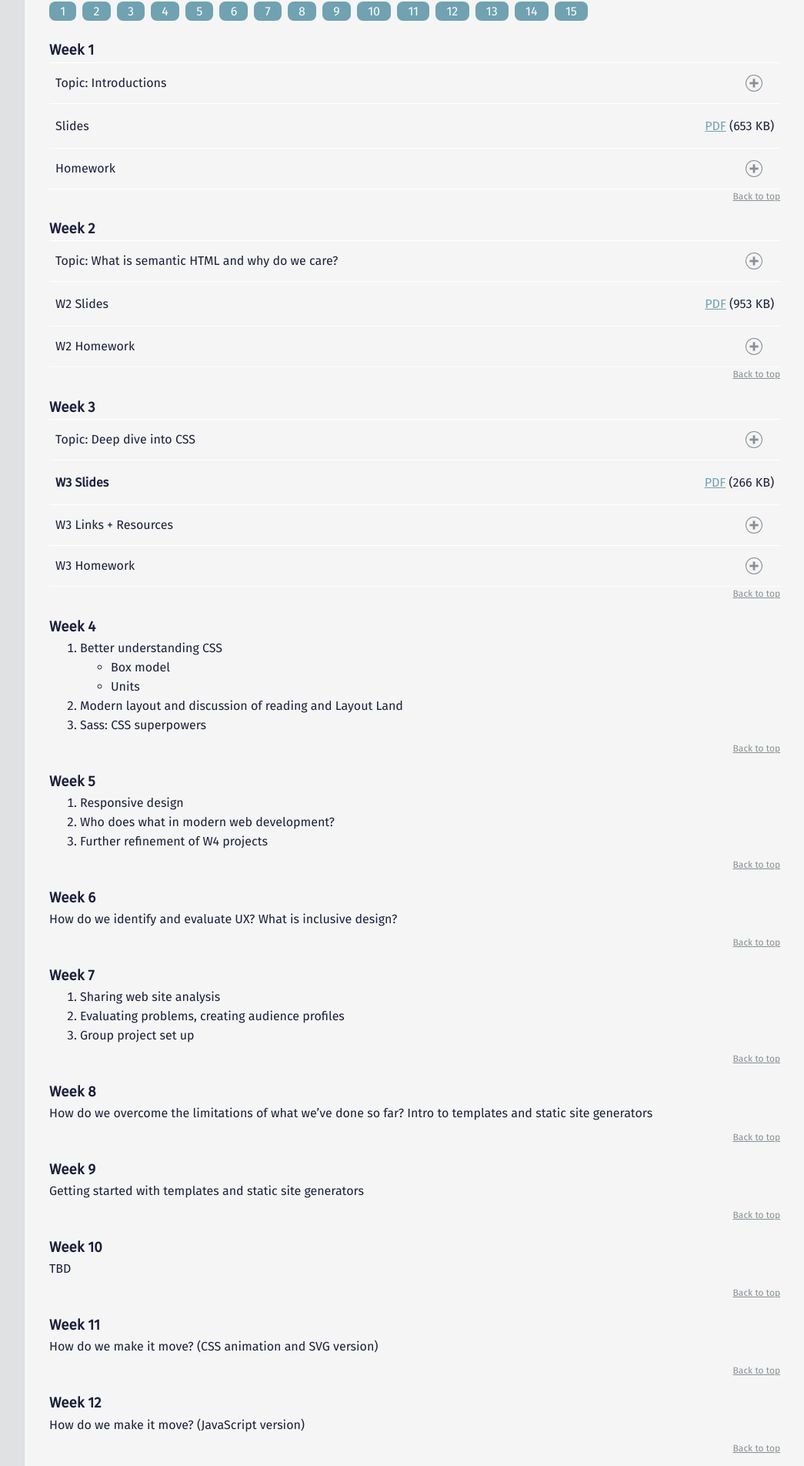
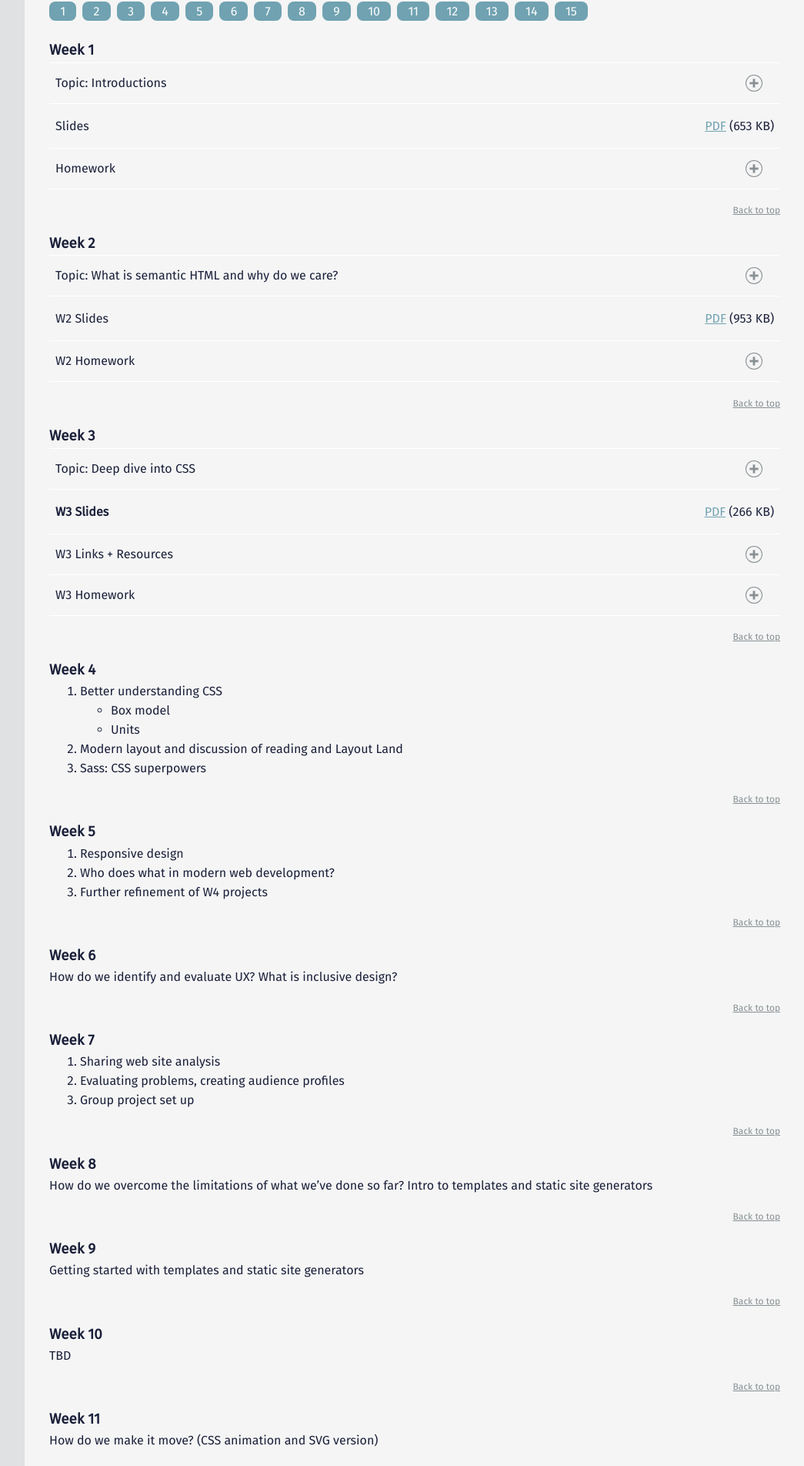
Before and after one commit to mica-web/mica-web.github.io, a Jekyll site: the page built from index.md, in a window 1280 px wide. Shown: the part 935-2839 px from the top of the page at 77% size, without its empty margins (224-1269 px from the left). Built offline with Jekyll 4.4.1, drawn with Linux system fonts in a browser that asks for light colours.

Commit message:
More space before back to top link

```diff
--- a/_sass/_nav-top-link.scss
+++ b/_sass/_nav-top-link.scss
@@ -1,12 +1,16 @@
 .nav-top-link {
   font-size: 0.75em;
+  margin-top: $leading;
   text-align: right;
+
   a {
     color: $color-grey;
+
     &:hover,
     &:focus {
       color: $color-text-link !important;
     }
+
     &:visited {
       color: $color-grey;
     }
```
